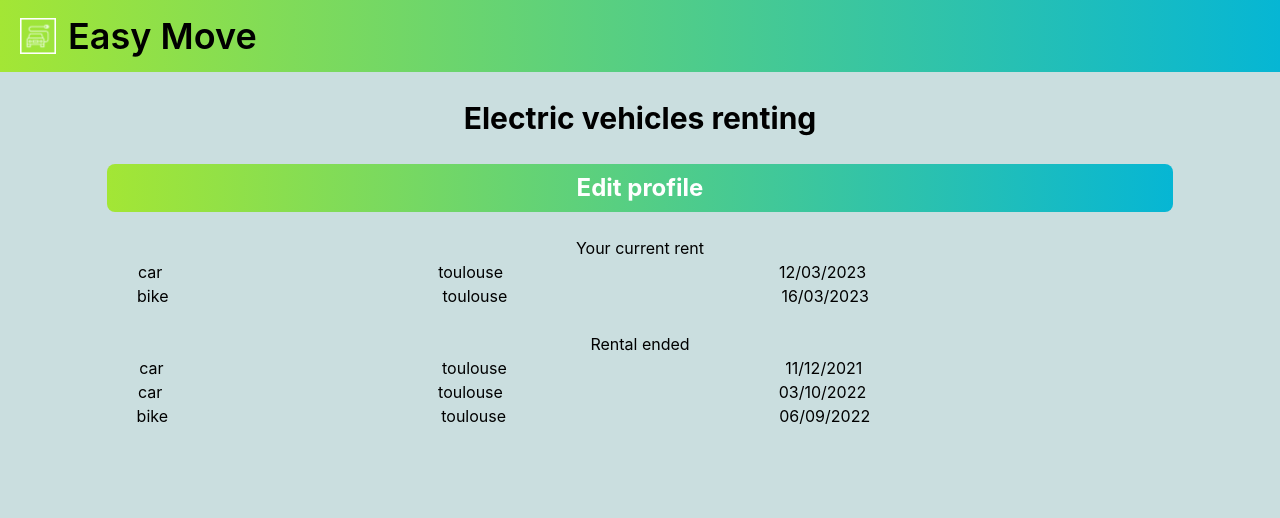
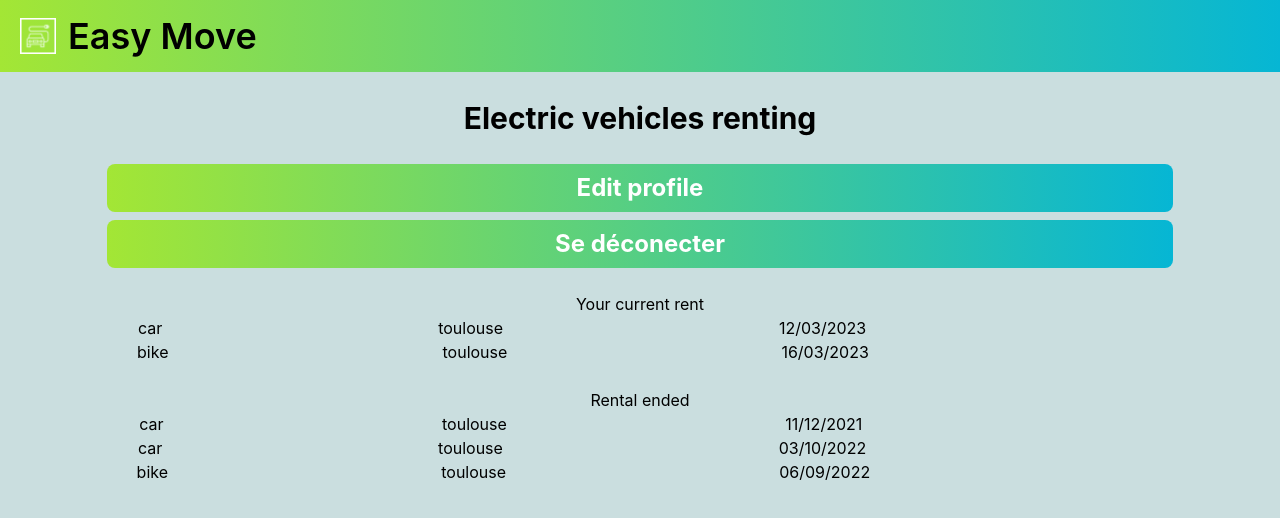
Before and after one commit to RtimmerGH/HACKATHON-WCS, a React (Vite) app in the folder frontend/: page /Profile in a window 1280 px wide. Shown: the top 518 px of the page. Built offline with nearby package versions, Linux system fonts and the light colour scheme; no server answers.

Commit message:
profilpage correct bug

```diff
--- a/frontend/src/pages/Profile.jsx
+++ b/frontend/src/pages/Profile.jsx
@@ -58,11 +58,19 @@ export default function Profile() {
         >
           Edit profile
         </button>
+        <button
+          type="button"
+          className="rounded-lg bg-gradient-to-r from-lime-400 to-cyan-500 w-5/6 text-2xl font-bold text-white py-2 mt-2"
+        >
+          Se déconecter
+        </button>
+
       </div>
       <div className="flex-col text-center mt-2">
         <h1 className="mt-6">Your current rent</h1>
         {currentLocation.map((e) => (
           <RentalList
+            key = {e.key}
             véhicule={e.véhicule}
             delivery={e.delivery}
             deliveryDate={e.deliveryDate}
@@ -72,6 +80,7 @@ export default function Profile() {
         <h1 className="mt-6">Rental ended</h1>
         {rentalEnded.map((e) => (
           <RentalList
+            key = {e.key}
             véhicule={e.véhicule}
             delivery={e.delivery}
             deliveryDate={e.deliveryDate}
```
